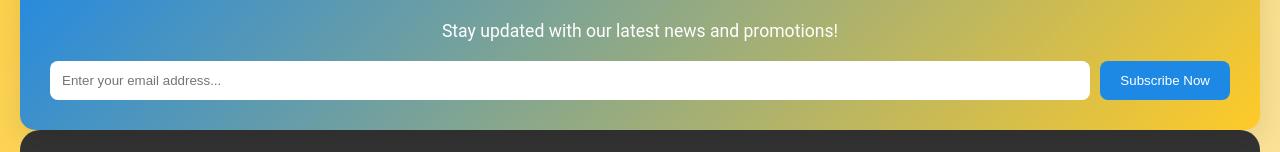
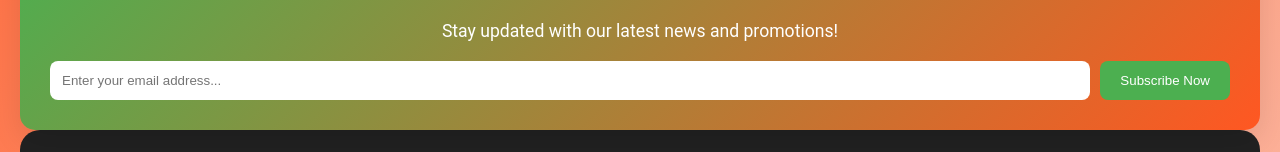
Before and after one commit to ayoubmorchid/bookhaven, a React (Create React App) app: page / in a window 1280 px wide. Shown: the part 2476-2628 px from the top of the page. Built offline with nearby package versions, Linux system fonts and the light colour scheme.

Commit message:
change style golobal.css

```diff
--- a/src/style/global.css
+++ b/src/style/global.css
@@ -1,8 +1,8 @@
 :root {
-    --primary-color: #1e88e5;
-    --secondary-color: #ffca28;
-    --background-color: #f5f5f5;
-    --text-color: #333333;
-    --link-color: #1e88e5;
-    --link-hover-color: #1565c0;
-  }
+  --primary-color: #4CAF50; /* أخضر جميل يناسب التفاعل */
+  --secondary-color: #FF5722; /* برتقالي مناسب للعناصر البارزة */
+  --background-color: #FAFAFA; /* لون خلفية خفيف ومريح */
+  --text-color: #212121; /* لون نص واضح وسهل القراءة */
+  --link-color: #4CAF50; /* روابط بنفس لون الأساسي */
+  --link-hover-color: #388E3C; /* لون داكن عند التمرير على الروابط */
+}
```
